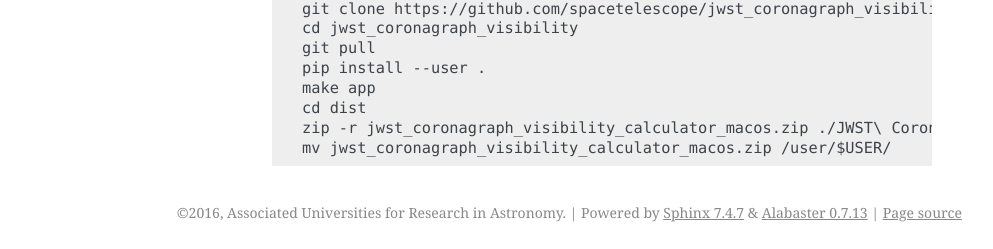
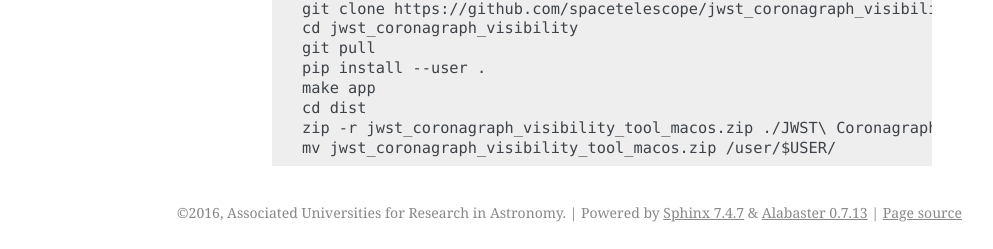
Before and after one commit to spacetelescope/jwst_coronagraph_visibility, a Sphinx documentation site: the page built from docs/development.rst, in a window 1280 px wide. Shown: the part 1018-1267 px from the top of the page, without its empty margins (148-1141 px from the left). Built offline with Sphinx 7.4.7, drawn with Linux system fonts in a browser that asks for light colours; pages that are not in the unit, such as notebooks, are missing from menus; some of the changed text lies outside the part shown.

Commit message:
Update development instructions

```diff
--- a/docs/development.rst
+++ b/docs/development.rst
@@ -43,5 +43,5 @@
    pip install --user .
    make app
    cd dist
-   zip -r jwst_coronagraph_visibility_calculator_macos.zip ./JWST\ Coronagraph\ Visibility\ Tool.app/
-   mv jwst_coronagraph_visibility_calculator_macos.zip /user/$USER/
+   zip -r jwst_coronagraph_visibility_tool_macos.zip ./JWST\ Coronagraph\ Visibility\ Tool.app/
+   mv jwst_coronagraph_visibility_tool_macos.zip /user/$USER/
```
